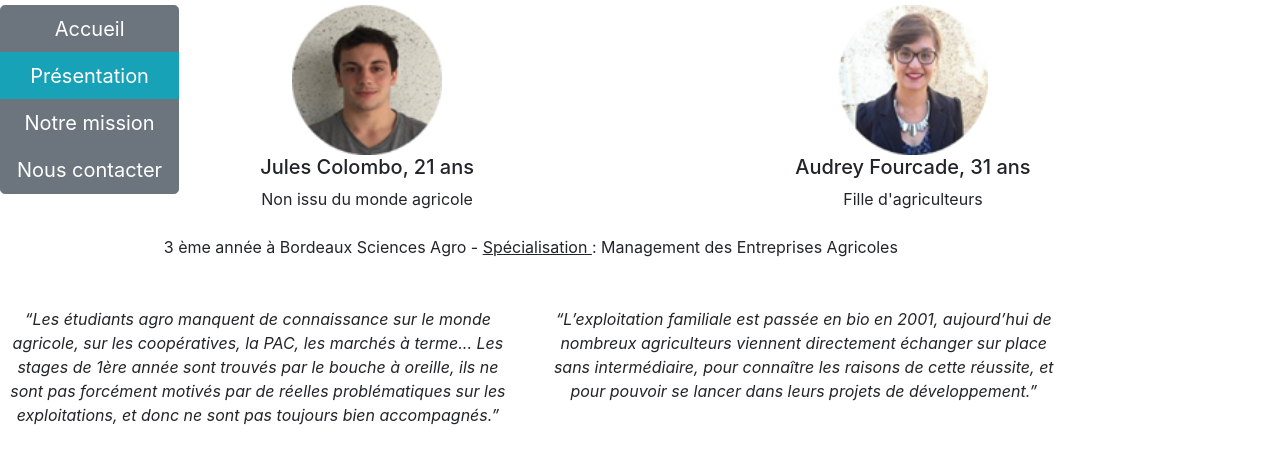
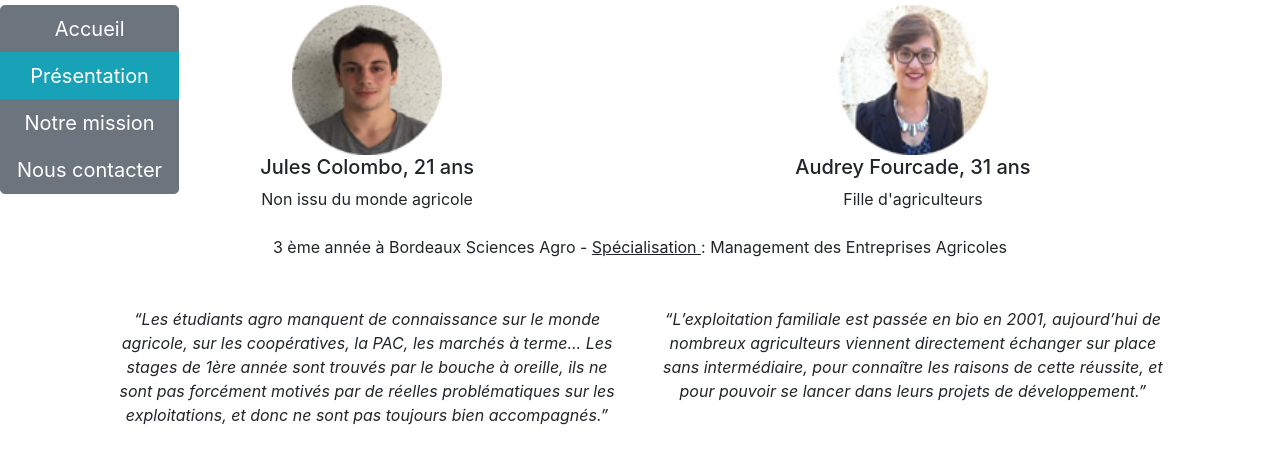
Before and after one commit to lucdegreve/NUMAG, a PHP site: page /NUMAG/description.php in a window 1280 px wide. Shown: the part 342-800 px from the top of the page. Run offline with PHP 8.4, Linux system fonts and the light colour scheme; the visitor is signed in with stand-in values (Sample User, id 1); data that the repository does not hold is empty.

Commit message:
description

```diff
--- a/Racine/gabarits/description.php
+++ b/Racine/gabarits/description.php
@@ -41,6 +41,8 @@
 		</div>
 		</br>
 		<div class="row">
+			<div class="col-md-1">
+			</div>
 			<div class="col-md-10" align="center">
 			3 ème année à Bordeaux Sciences Agro - <U> Spécialisation </U> : Management des Entreprises Agricoles
 			</div>
@@ -48,6 +50,8 @@
 		</br>
 		</br>
 		<div class="row">
+			<div class="col-md-1">
+			</div>
 			<div class="col-md-5" align="center">
 				<I>“Les étudiants agro manquent de connaissance sur le monde agricole, sur les coopératives, la PAC, les marchés à terme... Les stages de 1ère année sont trouvés par le bouche à oreille, ils ne sont pas forcément motivés par de réelles problématiques sur les exploitations, et donc ne sont pas toujours bien accompagnés.”</I>
 			</div>
```
